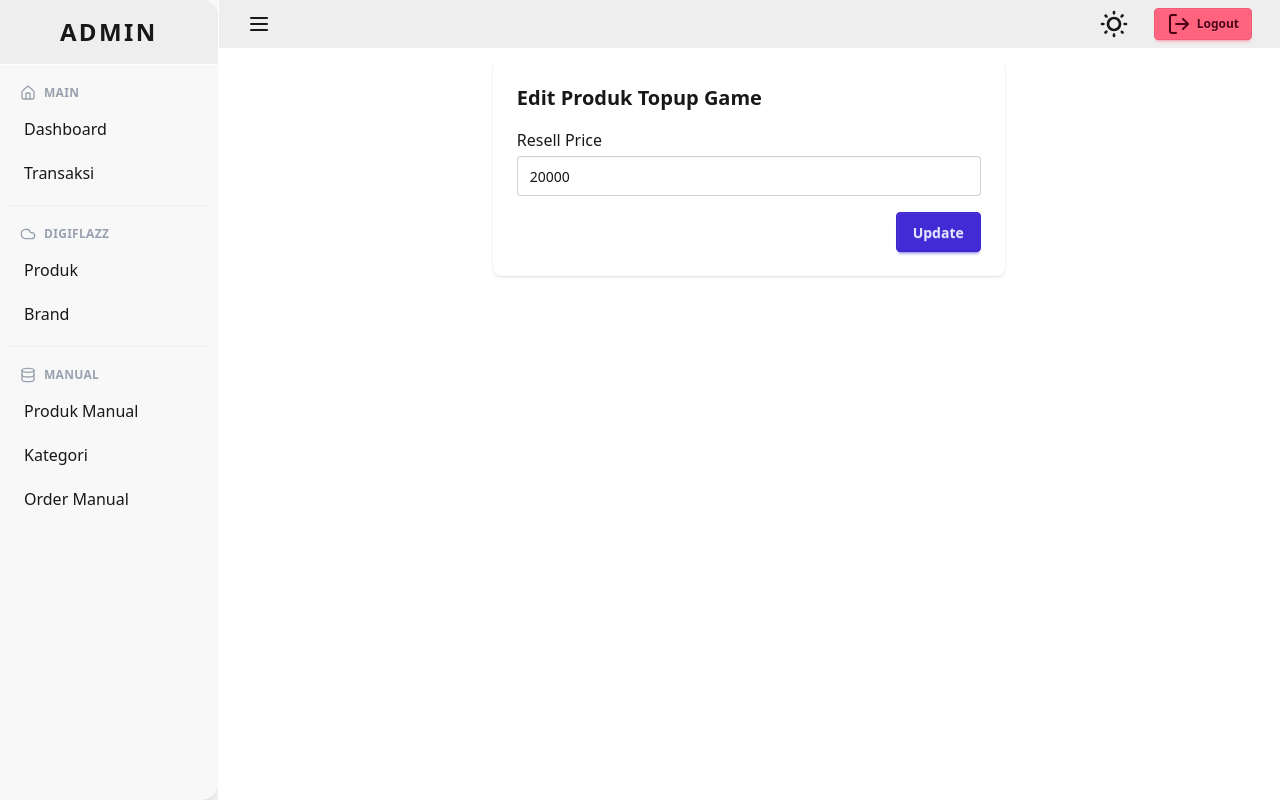
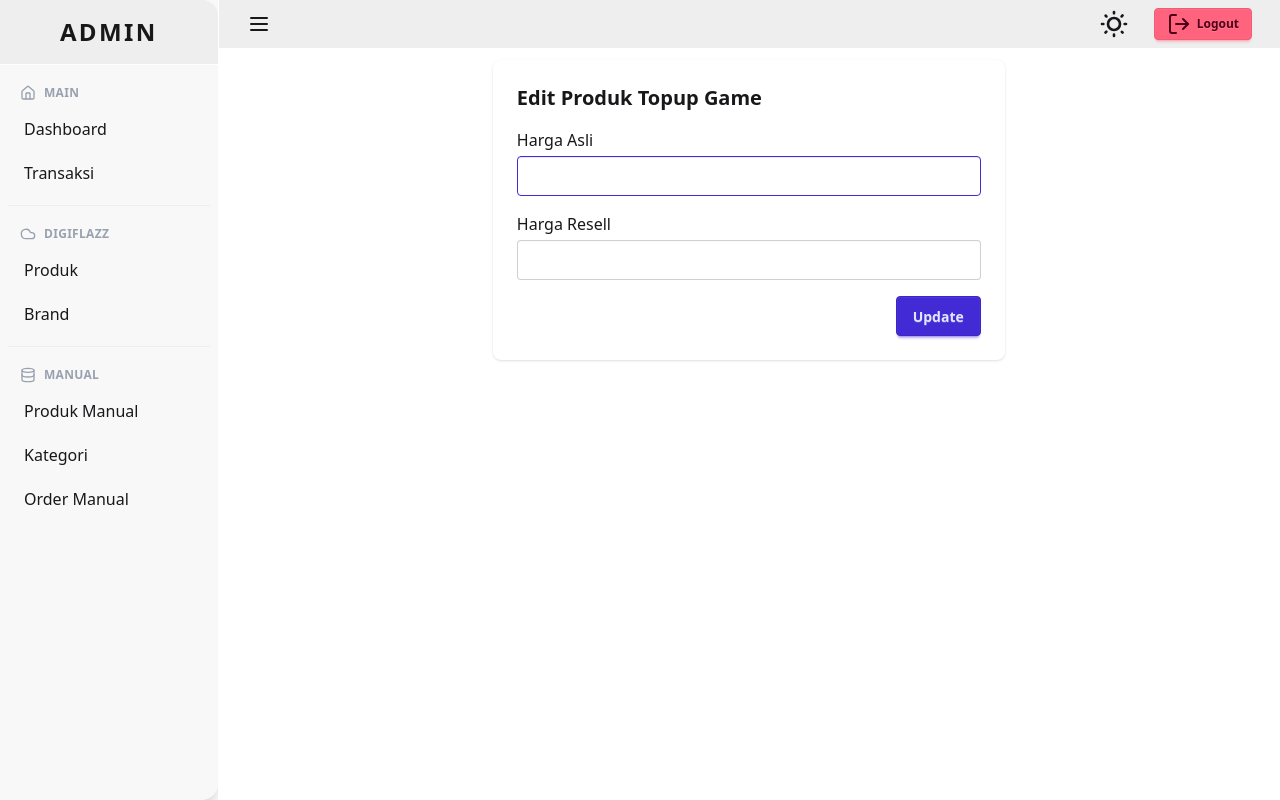
Before and after one commit to wirawanmahardika/admin-topup, a React (Vite) app: page /product/edit/1 in a window 1280 px wide. Built offline with nearby package versions, Linux system fonts and the light colour scheme; no server answers.

Commit message:
feat: edit resell price dari product

```diff
--- a/src/pages/product/Edit.tsx
+++ b/src/pages/product/Edit.tsx
@@ -1,53 +1,63 @@
-import { useState } from "react";
-import { useNavigate, useParams } from "react-router-dom";
-
-const games = [
-    "Mobile Legends",
-    "Free Fire",
-    "PUBG Mobile",
-    "Genshin Impact",
-    "Valorant",
-    "Call of Duty Mobile",
-];
-
-// Dummy data, ganti dengan fetch data asli sesuai id jika sudah ada backend
-const dummyProduct = {
-    id: 1,
-    name: "86 Diamonds",
-    game: "Mobile Legends",
-    price: 20000,
-    status: "active" as "active" | "inactive",
-};
+import { useEffect, useState } from "react";
+import { useParams } from "react-router-dom";
+import { AxiosAuth } from "../../utils/axios";
+import type { productType } from "../../types/productType";
+import { loadingErrorToast, loadingSuccessToast, loadingToast } from "../../utils/toast";
+import { ToastContainer } from "react-toastify";
 
 export default function EditProduct() {
     const { id } = useParams();
-    const navigate = useNavigate();
+    const [product, setProduct] = useState<productType | null>(null)
 
-    console.log(id);
-    // Inisialisasi state dengan data produk yang akan diedit
-    const [name, setName] = useState(dummyProduct.name);
-    const [game, setGame] = useState(dummyProduct.game);
-    const [price, setPrice] = useState(dummyProduct.price.toString());
-    const [status, setStatus] = useState<"active" | "inactive">(dummyProduct.status);
+    useEffect(() => {
+        AxiosAuth.get("/product/" + id)
+            .then(res => { setProduct(res.data.data) })
+    }, [])
 
-    const handleSubmit = (e: React.FormEvent) => {
+    const handleSubmit = async (e: React.FormEvent) => {
         e.preventDefault();
-        // Update data produk di sini
-        alert(`Produk "${name}" berhasil diupdate!`);
-        navigate("/product");
+        const idToast = loadingToast()
+        try {
+            const res = await AxiosAuth.patch("/product/" + id, { price: product?.resell_price })
+            loadingSuccessToast(idToast, res.data.message ?? "Berhasil")
+        } catch (error: any) {
+            loadingErrorToast(idToast, error.response?.data?.message ?? "Terjadi kesalahan saat update product")
+        }
+
     };
 
     return (
         <div className="bg-base-100 rounded-lg shadow p-6 max-w-lg mx-auto">
+            <ToastContainer />
             <h2 className="text-xl font-bold mb-4">Edit Produk Topup Game</h2>
             <form onSubmit={handleSubmit} className="space-y-4">
                 <div>
-                    <label className="block mb-1 font-medium">Resell Price</label>
+                    <label className="block mb-1 font-medium">Harga Asli</label>
+                    <input
+                        type="number"
+                        className="input input-primary input-bordered w-full"
+                        value={product?.price || ""}
+                        readOnly
+                        min={0}
+                        required
+                    />
+                </div>
+
+                <div>
+                    <label className="block mb-1 font-medium">Harga Resell</label>
                     <input
                         type="number"
                         className="input input-bordered w-full"
-                        value={price}
-                        onChange={e => setPrice(e.target.value)}
+                        value={product?.resell_price || ""}
+                        onChange={e => {
+                            setProduct((v) => {
+                                if (!v) return null
+                                return {
+                                    ...v,
+                                    resell_price: parseInt(e.target.value)
+                                }
+                            })
+                        }}
                         min={0}
                         required
                     />
```
